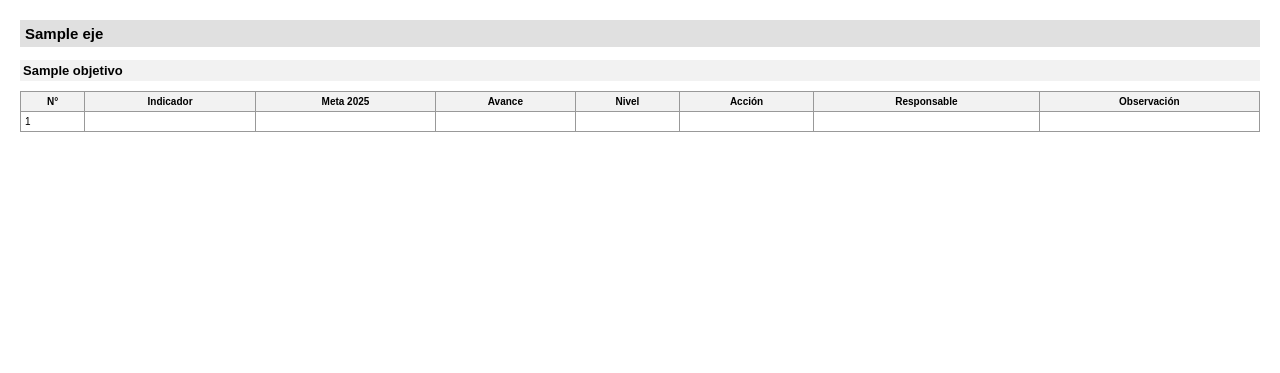
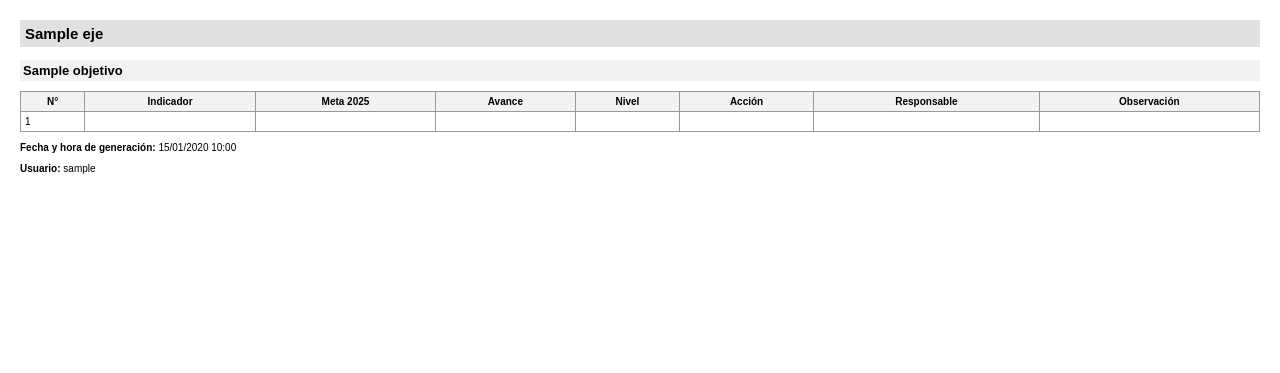
Before and after one commit to tobiasnunezz/pei_2025, a Django app: template planilla/templates/planilla/tablero_pdf.html in a window 1280 px wide. Shown: the part 70-443 px from the top of the page. Run offline with Django 4.2, Linux system fonts and the light colour scheme; a user stored in the database is signed in; tables that the repository leaves empty hold one stand-in row (values such as "Sample post"); the template is opened without the code that fills it: most values are stand-ins (such as "Sample title", 1, 10 or a date in 2020).

Commit message:
✅ Versión funcional exportar PDF con footer, fecha y usuario

```diff
--- a/planilla/templates/planilla/tablero_pdf.html
+++ b/planilla/templates/planilla/tablero_pdf.html
@@ -104,7 +104,8 @@
         </table>
     {% endfor %}
 {% endfor %}
-
+<p><strong>Fecha y hora de generación:</strong> {{ now|date:"d/m/Y H:i" }}</p>
+<p><strong>Usuario:</strong> {{ user.username }}</p>
 <footer>
     Exportado el {{ now|date:"d/m/Y H:i" }} por {{ user.username }}
 </footer>
--- a/planilla/views.py
+++ b/planilla/views.py
@@ -152,7 +152,9 @@ def exportar_pdf(request):
     template = get_template('planilla/tablero_pdf.html')
     html_string = template.render({
         'agrupado': agrupado_ordenado,
-        'es_admin': True
+        'es_admin': True,
+        'now': now(),               # ✅ FECHA Y HORA
+        'user': request.user        # ✅ USUARIO ACTUAL
     })
 
     css_path = os.path.join(settings.BASE_DIR, 'static/css/pdf_tablero.css')
```
Also changed, not shown: CHANGELOG.md (added).
